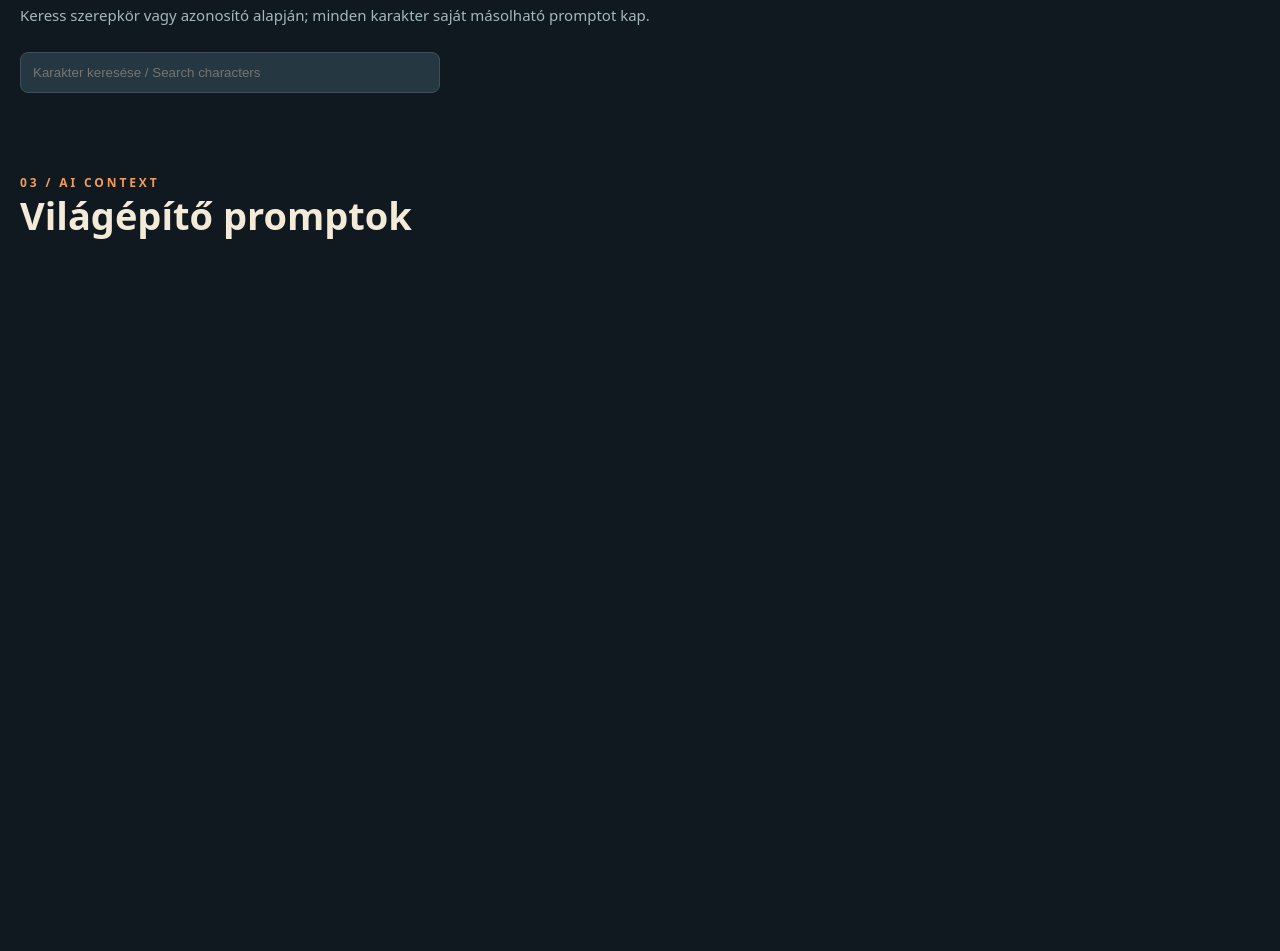
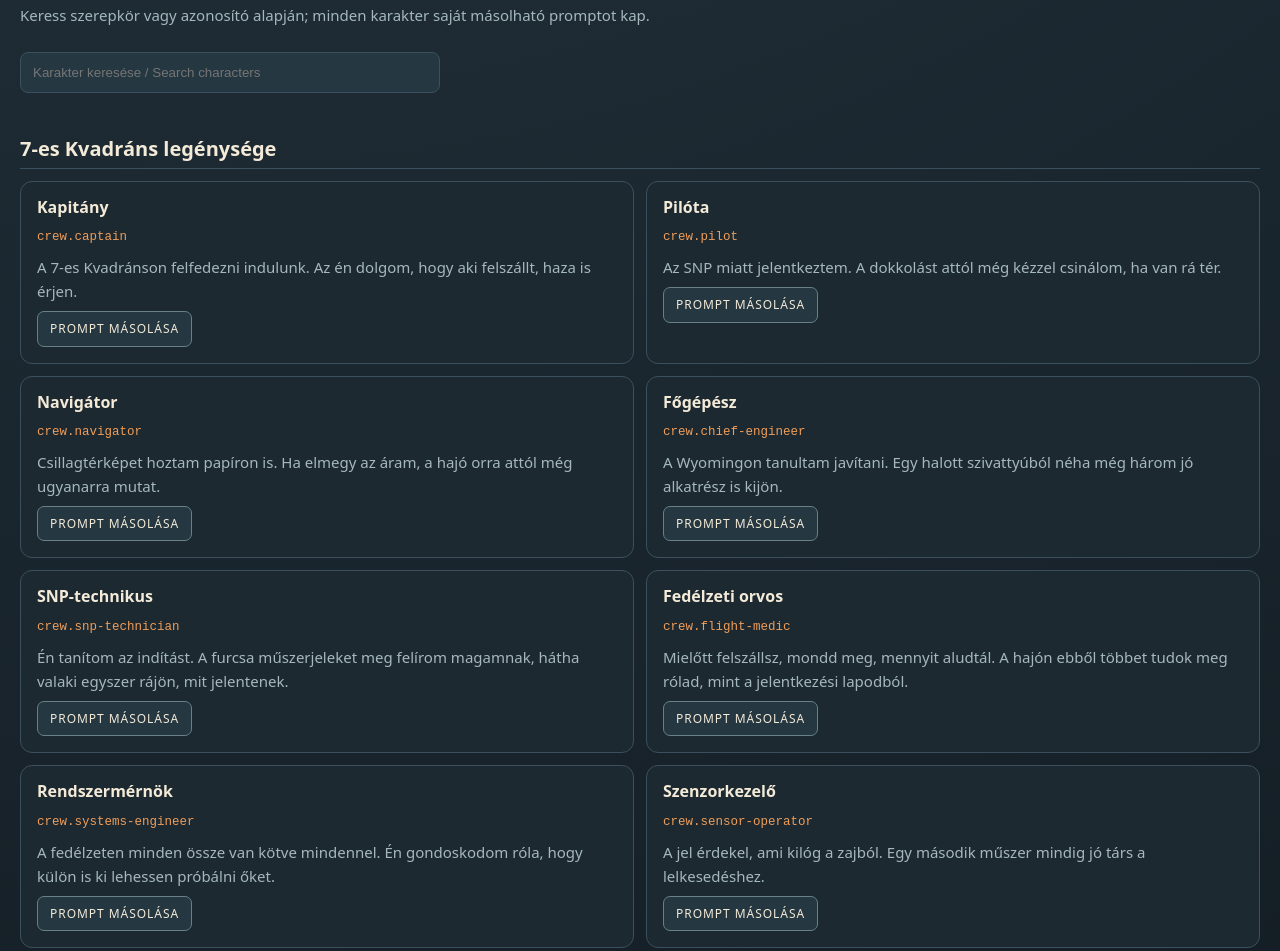
Before and after one commit to Pengeszikra/five-p-quest, a website: page guide.html in a window 1280 px wide. Shown: the part 1458-2409 px from the top of the page. Before the commit the page ends 1810 px from the top, so only its background shows below. Drawn offline with Linux system fonts and the light colour scheme; files whose address does not match are found by name.

Commit message:
fix: load actor data before world guide inline script

```diff
--- a/guide.html
+++ b/guide.html
@@ -6,7 +6,7 @@
 <meta name="theme-color" content="#13191e">
 <title>Five Percent · World Guide</title>
 <link rel="icon" type="image/svg+xml" href="favicon.svg">
-<script defer src="actors.js"></script>
+<script src="actors.js"></script>
 <style>
 :root{color-scheme:dark;--bg:#111920;--surface:#1d2931;--edge:#3b505e;--ink:#f3ead8;--muted:#a4b8bd;--orange:#ef9d58;--cyan:#90d7d0}
 *{box-sizing:border-box}html{scroll-behavior:smooth}
```
